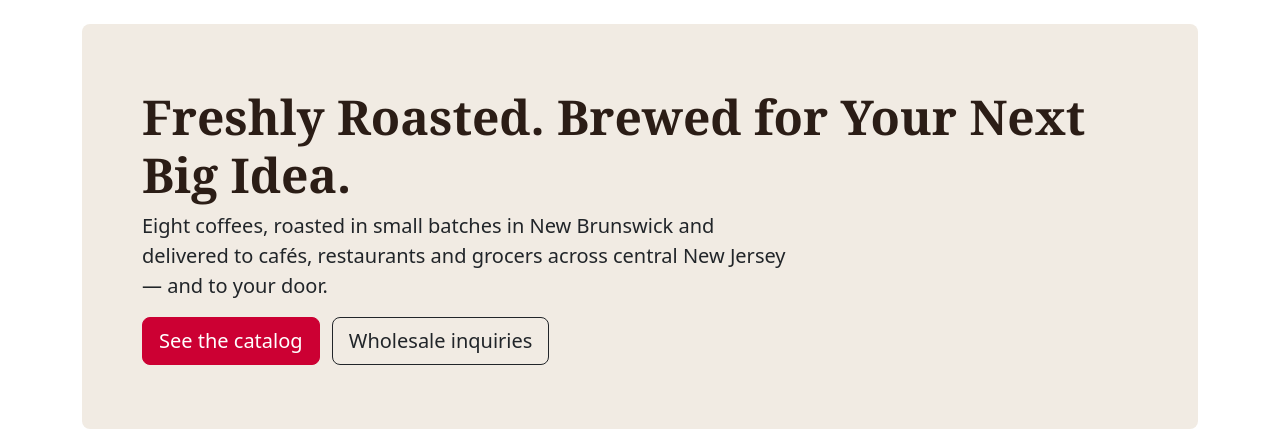
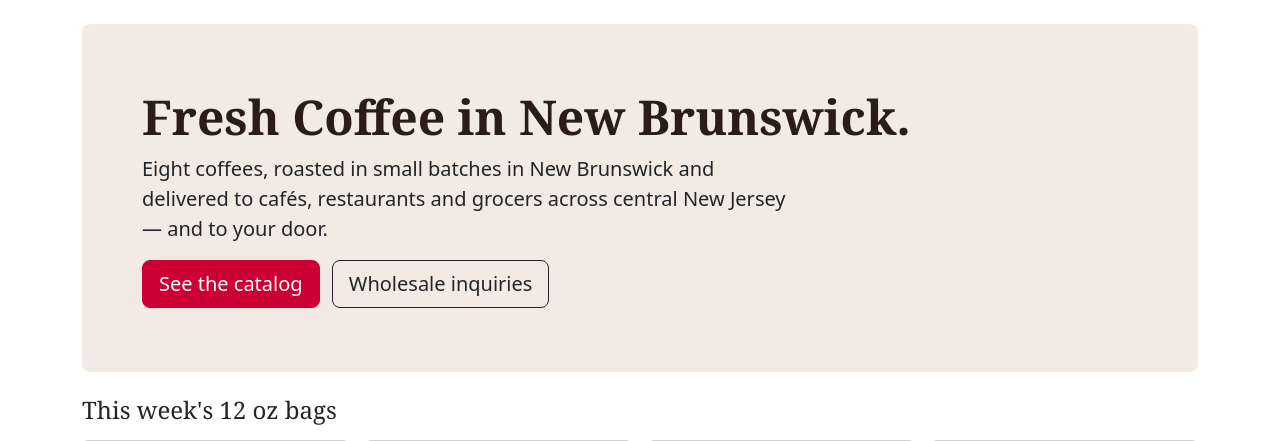
Before and after one commit to TruphenaG/scarlet-app-tcg60, a Django app: page / in a window 1280 px wide. Shown: the part 56-497 px from the top of the page. Run offline with Django 5.2, Linux system fonts and the light colour scheme.

Commit message:
Simplify the home page headline

```diff
--- a/templates/pages/home.html
+++ b/templates/pages/home.html
@@ -3,7 +3,7 @@
 {% block content %}
 <div class="p-5 mb-4 rounded-3 hero">
   <div class="container-fluid py-3">
-    <h1 class="display-5 fw-bold">Freshly Roasted. Brewed for Your Next Big Idea.</h1>
+    <h1 class="display-5 fw-bold">Fresh Coffee in New Brunswick.</h1>
     <p class="col-md-8 fs-5">Eight coffees, roasted in small batches in New Brunswick and delivered to cafés,
       restaurants and grocers across central New Jersey — and to your door.</p>
     <a class="btn btn-scarlet btn-lg" href="{% url 'catalog' %}">See the catalog</a>
```
